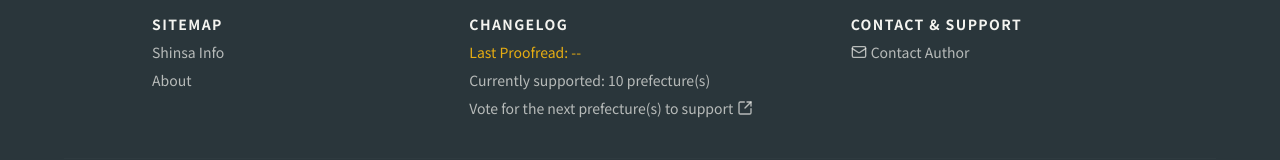
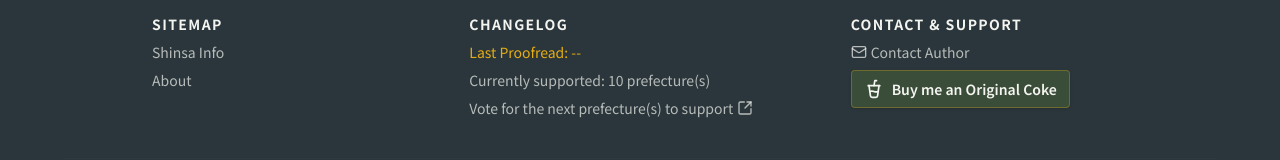
Before and after one commit to ckwhen/kyudo-tori, a Next.js app: page /en in a window 1280 px wide. Shown: the part 569-729 px from the top of the page. Built offline with nearby package versions, Linux system fonts and the light colour scheme; no server answers; the database is empty.

Commit message:
feat: add support button

```diff
--- a/messages/en.json
+++ b/messages/en.json
@@ -7,10 +7,11 @@
       "title_contact_support": "CONTACT & SUPPORT",
       "link_shinsa": "Shinsa Info",
       "link_about": "About",
+      "link_wish_prefectures": "Vote for the next prefecture(s) to support",
       "link_contact": "Contact Author",
       "last_proofread": "Last Proofread: {date}",
       "supported_prefectures": "Currently supported: {count} prefecture(s)",
-      "link_wish_prefectures": "Vote for the next prefecture(s) to support"
+      "coke_title": "Pure classic flavor only."
     }
   },
   "locale_switcher": {
--- a/messages/ja.json
+++ b/messages/ja.json
@@ -7,10 +7,11 @@
       "title_contact_support": "CONTACT & SUPPORT",
       "link_shinsa": "審査情報",
       "link_about": "当サイトについて",
+      "link_wish_prefectures": "次に対応してほしい都道府県リクエスト",
       "link_contact": "制作者へ連絡",
       "last_proofread": "最終校正：{date}",
       "supported_prefectures": "現在対応済み：{count} 都道府県",
-      "link_wish_prefectures": "次に対応してほしい都道府県リクエスト"
+      "coke_title": "王道の味、クラシックへのこだわり。"
     }
   },
   "locale_switcher": {
--- a/messages/zh-tw.json
+++ b/messages/zh-tw.json
@@ -7,10 +7,11 @@
       "title_contact_support": "CONTACT & SUPPORT",
       "link_shinsa": "審查情報",
       "link_about": "關於本站",
+      "link_wish_prefectures": "許願下一個加入的縣市",
       "link_contact": "聯絡作者",
       "last_proofread": "最後校對：{date}",
       "supported_prefectures": "目前已上線：{count} 個都道府縣",
-      "link_wish_prefectures": "許願下一個加入的縣市"
+      "coke_title": "堅持經典，只喝原味。"
     }
   },
   "locale_switcher": {
--- a/shared/components/Footer.tsx
+++ b/shared/components/Footer.tsx
@@ -1,6 +1,6 @@
 import { useTranslations, useFormatter, useLocale } from 'next-intl';
 import { Link } from '@/i18n/navigation';
-import { SquareArrowOutUpRight, Mail } from 'lucide-react';
+import { SquareArrowOutUpRight, Mail, CupSoda } from 'lucide-react';
 import { SUPPORTED_PREFECTURE_CODES } from '@/shared/utils/constants';
 import { getDateByTimezone, UTC_TIMEZONE, DEFAULT_DATE_TEXT } from '@/shared/utils/date';
 
@@ -97,6 +97,18 @@ export default function Footer({ latestSyncAt }: Props) {
                 <span>{tFooter('link_contact')}</span>
               </Link>
             </li>
+            <li>
+              <a
+                href={process.env.NEXT_PUBLIC_KOFI_URL}
+                target="_blank"
+                rel="noopener noreferrer"
+                title={tFooter('coke_title')}
+                className="flex items-center justify-center w-fit px-3 py-2 border gap-2 rounded-sm bg-moss border-gold/30 font-semibold text-canvas shadow-sm transition-all hover:bg-[#2e3d2d] hover:border-gold hover:scale-[1.02] active:scale-[0.98]"
+              >
+                <CupSoda className="w-5 h-5" />
+                <span>Buy me an Original Coke</span>
+              </a>
+            </li>
           </ul>
         </div>
 
```
